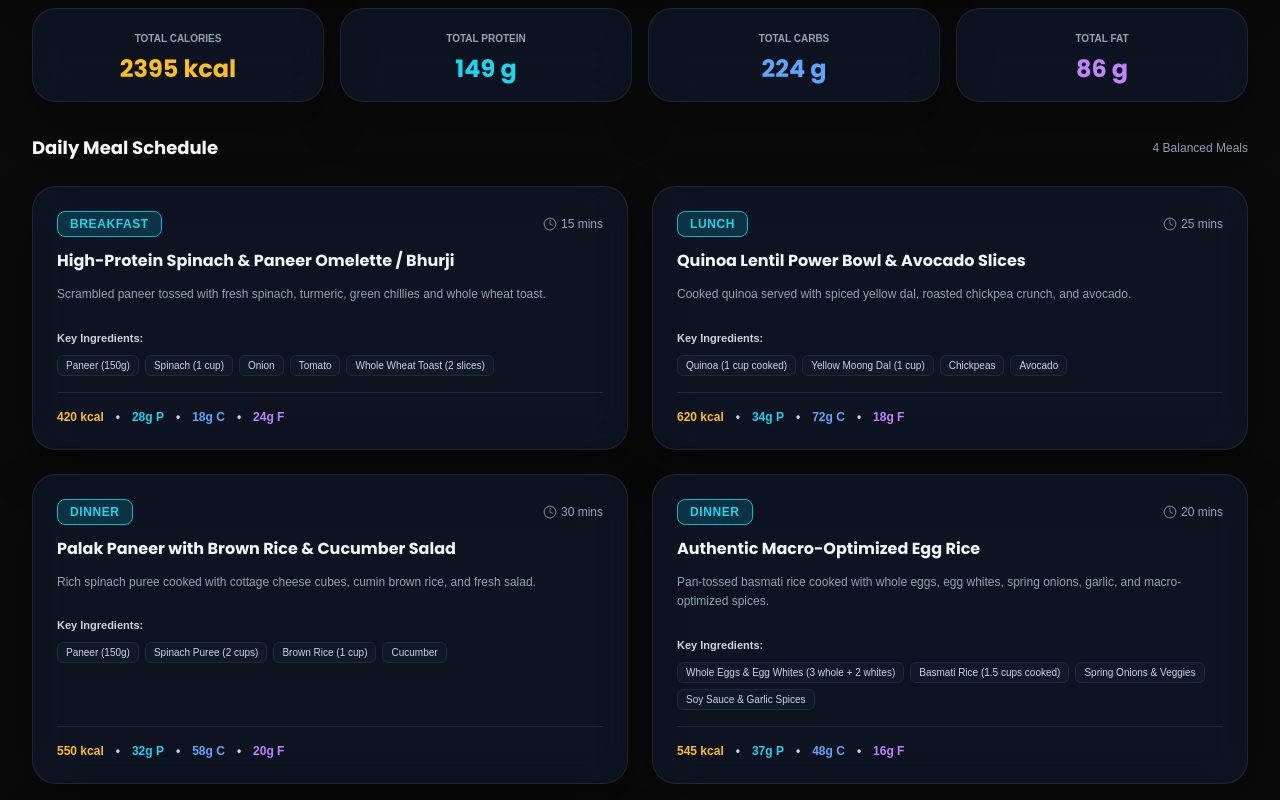
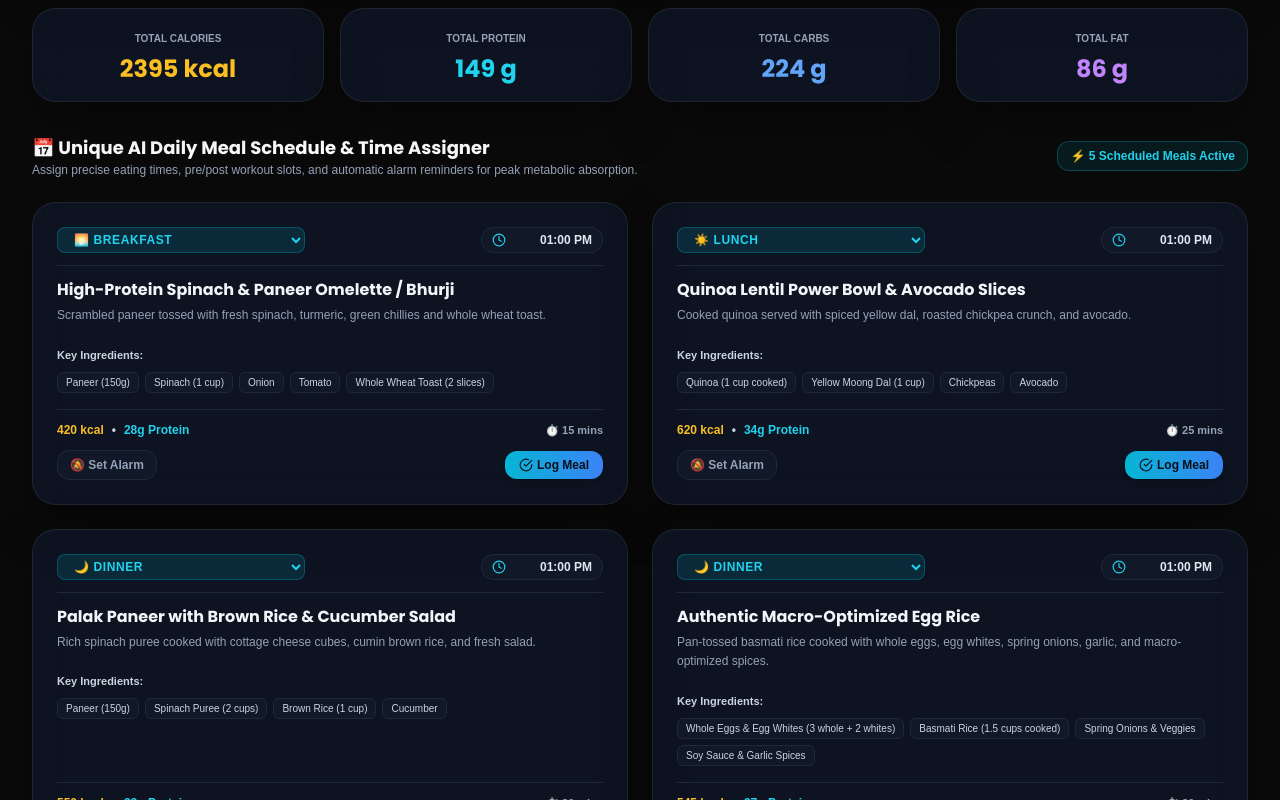
Before and after one commit to 4mh24cs411-ops/prasadpro, a React (Vite) app: page /meal-planner in a window 1280 px wide. Shown: the part 560-1360 px from the top of the page. Built offline with nearby package versions, Linux system fonts and the light colour scheme; sample sign-in values are in the browser's storage.

Commit message:
Implement unique AI Meal Scheduling and Time Assigner with alarm reminders across Meal Planner and AI Scanner

```diff
--- a/src/context/AppContext.jsx
+++ b/src/context/AppContext.jsx
@@ -536,6 +536,28 @@ export function AppProvider({ children }) {
     return { score, status, color };
   };
 
+  // Unique AI Meal Scheduling & Time Slot Assigner Function
+  const scheduleMeal = (dishOrMeal, slot = 'lunch', scheduledTime = '01:00 PM', reminderEnabled = true) => {
+    const newMeal = {
+      id: 'sched-' + Date.now() + '-' + Math.random().toString(36).substring(2, 6),
+      type: slot.toLowerCase(),
+      title: dishOrMeal.name || dishOrMeal.title || 'Scheduled Fitness Meal',
+      calories: dishOrMeal.calories || 450,
+      protein: dishOrMeal.protein || 30,
+      carbs: dishOrMeal.carbs || 45,
+      fat: dishOrMeal.fat || 15,
+      prepTime: dishOrMeal.prepTime || '20 mins',
+      scheduledTime: scheduledTime,
+      reminderEnabled: reminderEnabled,
+      description: dishOrMeal.description || dishOrMeal.shortReason || 'AI Scheduled Fitness Meal',
+      ingredients: dishOrMeal.ingredientsUsed || dishOrMeal.ingredients || ['Fresh Ingredients'],
+      fitgenNote: dishOrMeal.fitgenVersion || dishOrMeal.fitnessReason || 'Macro Balanced'
+    };
+
+    setMealPlan((prev) => [newMeal, ...prev.filter((m) => m.id !== newMeal.id)]);
+    addToast(`📅 Scheduled "${newMeal.title}" for ${slot.toUpperCase()} at ${scheduledTime}!`, 'success');
+  };
+
   return (
     <AppContext.Provider
       value={{
@@ -554,6 +576,7 @@ export function AppProvider({ children }) {
         toggleSaveRecipe,
         mealPlan,
         setMealPlan,
+        scheduleMeal,
         groceryList,
         addGroceryItem,
         toggleGroceryItem,
--- a/src/pages/IngredientScannerPage.jsx
+++ b/src/pages/IngredientScannerPage.jsx
@@ -49,6 +49,7 @@ export default function IngredientScannerPage() {
     addIngredient,
     addGroceryItem,
     addToast,
+    scheduleMeal,
     scannerMessages,
     setScannerMessages
   } = useApp();
@@ -827,13 +828,24 @@ export default function IngredientScannerPage() {
                               <span className="text-emerald-400 font-bold">💪 {dish.macros.protein}g Protein</span>
                             </div>
 
+                            <div className="flex items-center gap-2">
+                              <button
+                                onClick={() => scheduleMeal(dish, 'lunch', '01:15 PM')}
+                                className="px-3 py-2 rounded-xl bg-slate-900 hover:bg-slate-800 text-slate-200 border border-slate-700 font-bold text-xs flex items-center gap-1.5 transition-all cursor-pointer shadow-sm active:scale-95"
+                                title="Schedule Meal to AI Planner"
+                              >
+                                <Calendar className="w-3.5 h-3.5 text-cyan-400" />
+                                <span>📅 Schedule</span>
+                              </button>
+
                               <button
                                 onClick={() => handleSelectRecommendedDish(dish)}
-                              className="px-4 py-2 rounded-xl bg-gradient-to-r from-emerald-500 to-teal-400 hover:from-emerald-400 hover:to-teal-300 text-slate-950 font-extrabold text-xs flex items-center gap-1.5 transition-all shadow-md active:scale-95 cursor-pointer"
+                                className="px-4 py-2 rounded-xl bg-gradient-to-r from-cyan-500 to-blue-500 hover:from-cyan-400 hover:to-blue-400 text-slate-950 font-extrabold text-xs flex items-center gap-1.5 transition-all shadow-md active:scale-95 cursor-pointer"
                               >
                                 <Utensils className="w-3.5 h-3.5" />
                                 <span>👨‍🍳 View Complete Step-by-Step Recipe</span>
                               </button>
+                            </div>
                           </div>
                         </div>
                       ))}
--- a/src/pages/MealPlannerPage.jsx
+++ b/src/pages/MealPlannerPage.jsx
@@ -338,34 +338,81 @@ export default function MealPlannerPage() {
         </div>
       </div>
 
-      {/* Meals Grid (Breakfast, Lunch, Dinner, Snacks) */}
+      {/* Unique AI Time Slot Assigner & Scheduled Meals Grid */}
       <div className="space-y-6">
-        <div className="flex items-center justify-between">
-          <h3 className="text-lg font-bold font-heading text-white">Daily Meal Schedule</h3>
-          <span className="text-xs text-slate-400">4 Balanced Meals</span>
+        <div className="flex flex-col sm:flex-row sm:items-center justify-between gap-3">
+          <div>
+            <h3 className="text-lg font-bold font-heading text-white flex items-center gap-2">
+              📅 Unique AI Daily Meal Schedule & Time Assigner
+            </h3>
+            <p className="text-xs text-slate-400">
+              Assign precise eating times, pre/post workout slots, and automatic alarm reminders for peak metabolic absorption.
+            </p>
+          </div>
+          <span className="px-3 py-1.5 rounded-xl bg-cyan-500/10 border border-cyan-500/30 text-cyan-400 text-xs font-extrabold flex items-center gap-1.5">
+            ⚡ {mealPlan.length} Scheduled Meals Active
+          </span>
         </div>
 
         <div className="grid grid-cols-1 md:grid-cols-2 gap-6">
           {mealPlan.map((meal) => (
             <div
               key={meal.id}
-              className="glass-panel p-6 space-y-4 hover:border-emerald-500/30 transition-all flex flex-col justify-between"
+              className="glass-panel p-6 space-y-4 hover:border-cyan-500/40 transition-all flex flex-col justify-between group"
             >
               <div className="space-y-3">
-                <div className="flex items-center justify-between">
-                  <span className="text-xs font-extrabold px-3 py-1 rounded-lg uppercase tracking-wider bg-emerald-500/15 text-emerald-400 border border-emerald-500/30">
-                    {meal.type}
-                  </span>
-                  <span className="text-xs text-slate-400 font-medium flex items-center gap-1">
-                    <Clock className="w-3.5 h-3.5 text-slate-500" /> {meal.prepTime || '15 mins'}
-                  </span>
+                {/* Header: Slot Badge & Time Assigner */}
+                <div className="flex items-center justify-between gap-2 border-b border-slate-800 pb-3">
+                  <div className="flex items-center gap-2">
+                    <select
+                      value={meal.type || 'lunch'}
+                      onChange={(e) => {
+                        const newType = e.target.value;
+                        setMealPlan((prev) =>
+                          prev.map((m) => (m.id === meal.id ? { ...m, type: newType } : m))
+                        );
+                        addToast(`Re-assigned slot to ${newType.toUpperCase()}`, 'info');
+                      }}
+                      className="text-xs font-extrabold px-3 py-1 rounded-lg uppercase tracking-wider bg-cyan-500/15 text-cyan-400 border border-cyan-500/30 focus:outline-none cursor-pointer"
+                    >
+                      <option value="breakfast">🌅 Breakfast</option>
+                      <option value="lunch">☀️ Lunch</option>
+                      <option value="snack">🍎 Snack</option>
+                      <option value="dinner">🌙 Dinner</option>
+                      <option value="pre-workout">⚡ Pre-Workout Fuel</option>
+                      <option value="post-workout">💪 Post-Workout Recovery</option>
+                    </select>
+                  </div>
+
+                  {/* Scheduled Time Assigner Input */}
+                  <div className="flex items-center gap-1.5 bg-slate-900 border border-slate-800 rounded-xl px-2.5 py-1">
+                    <Clock className="w-3.5 h-3.5 text-cyan-400" />
+                    <input
+                      type="text"
+                      value={meal.scheduledTime || '01:00 PM'}
+                      onChange={(e) => {
+                        const newTime = e.target.value;
+                        setMealPlan((prev) =>
+                          prev.map((m) => (m.id === meal.id ? { ...m, scheduledTime: newTime } : m))
+                        );
+                      }}
+                      placeholder="01:00 PM"
+                      className="w-20 bg-transparent text-xs font-bold text-slate-200 focus:outline-none text-right"
+                    />
+                  </div>
                 </div>
 
-                <h4 className="text-base font-bold text-slate-100 font-heading">{meal.title}</h4>
-                <p className="text-xs text-slate-400 leading-relaxed">{meal.description}</p>
+                {/* Meal Title & Description */}
+                <div>
+                  <h4 className="text-base font-bold text-slate-100 font-heading group-hover:text-cyan-400 transition-colors">
+                    {meal.title}
+                  </h4>
+                  <p className="text-xs text-slate-400 leading-relaxed mt-1">{meal.description}</p>
+                </div>
 
+                {/* Key Ingredients */}
                 {meal.ingredients && (
-                  <div className="space-y-1.5 pt-2">
+                  <div className="space-y-1.5 pt-1">
                     <span className="text-[11px] font-semibold text-slate-300">Key Ingredients:</span>
                     <div className="flex flex-wrap gap-1.5">
                       {meal.ingredients.map((ing, idx) => (
@@ -381,15 +428,49 @@ export default function MealPlannerPage() {
                 )}
               </div>
 
-              <div className="flex items-center justify-between pt-4 border-t border-slate-800">
-                <div className="flex items-center gap-3 text-xs font-semibold text-slate-300">
-                  <span className="text-amber-400 font-bold">{meal.calories} kcal</span>
-                  <span>•</span>
-                  <span className="text-emerald-400">{meal.protein}g P</span>
-                  <span>•</span>
-                  <span className="text-blue-400">{meal.carbs}g C</span>
-                  <span>•</span>
-                  <span className="text-purple-400">{meal.fat}g F</span>
+              {/* Footer Actions & Macros */}
+              <div className="space-y-3 pt-3 border-t border-slate-800">
+                <div className="flex items-center justify-between text-xs font-semibold text-slate-300">
+                  <div className="flex items-center gap-2">
+                    <span className="text-amber-400 font-bold">{meal.calories} kcal</span>
+                    <span>•</span>
+                    <span className="text-cyan-400">{meal.protein}g Protein</span>
+                  </div>
+                  <span className="text-slate-400 text-[11px]">⏱️ {meal.prepTime || '15 mins'}</span>
+                </div>
+
+                <div className="flex items-center justify-between gap-2">
+                  <button
+                    onClick={() => {
+                      const newReminder = !meal.reminderEnabled;
+                      setMealPlan((prev) =>
+                        prev.map((m) => (m.id === meal.id ? { ...m, reminderEnabled: newReminder } : m))
+                      );
+                      addToast(
+                        newReminder
+                          ? `🔔 Alarm Reminder enabled for ${meal.scheduledTime || '01:00 PM'}!`
+                          : `🔕 Reminder disabled.`,
+                        newReminder ? 'success' : 'info'
+                      );
+                    }}
+                    className={`px-3 py-1.5 rounded-xl border text-xs font-bold flex items-center gap-1.5 transition-all cursor-pointer ${
+                      meal.reminderEnabled
+                        ? 'bg-cyan-500/15 border-cyan-500/40 text-cyan-300'
+                        : 'bg-slate-900 border-slate-800 text-slate-400 hover:text-slate-200'
+                    }`}
+                  >
+                    <span>{meal.reminderEnabled ? '🔔 Reminder ON' : '🔕 Set Alarm'}</span>
+                  </button>
+
+                  <button
+                    onClick={() => {
+                      logMealToTracker(meal);
+                      addToast(`Logged ${meal.title} to Nutrition Tracker!`, 'success');
+                    }}
+                    className="px-3.5 py-1.5 rounded-xl bg-gradient-to-r from-cyan-500 to-blue-500 hover:from-cyan-400 hover:to-blue-400 text-slate-950 font-extrabold text-xs flex items-center gap-1 shadow-md transition-transform active:scale-95 cursor-pointer"
+                  >
+                    <CheckCircle className="w-3.5 h-3.5" /> Log Meal
+                  </button>
                 </div>
               </div>
             </div>
```
Lines whose indentation alone changed are shown as unchanged.
